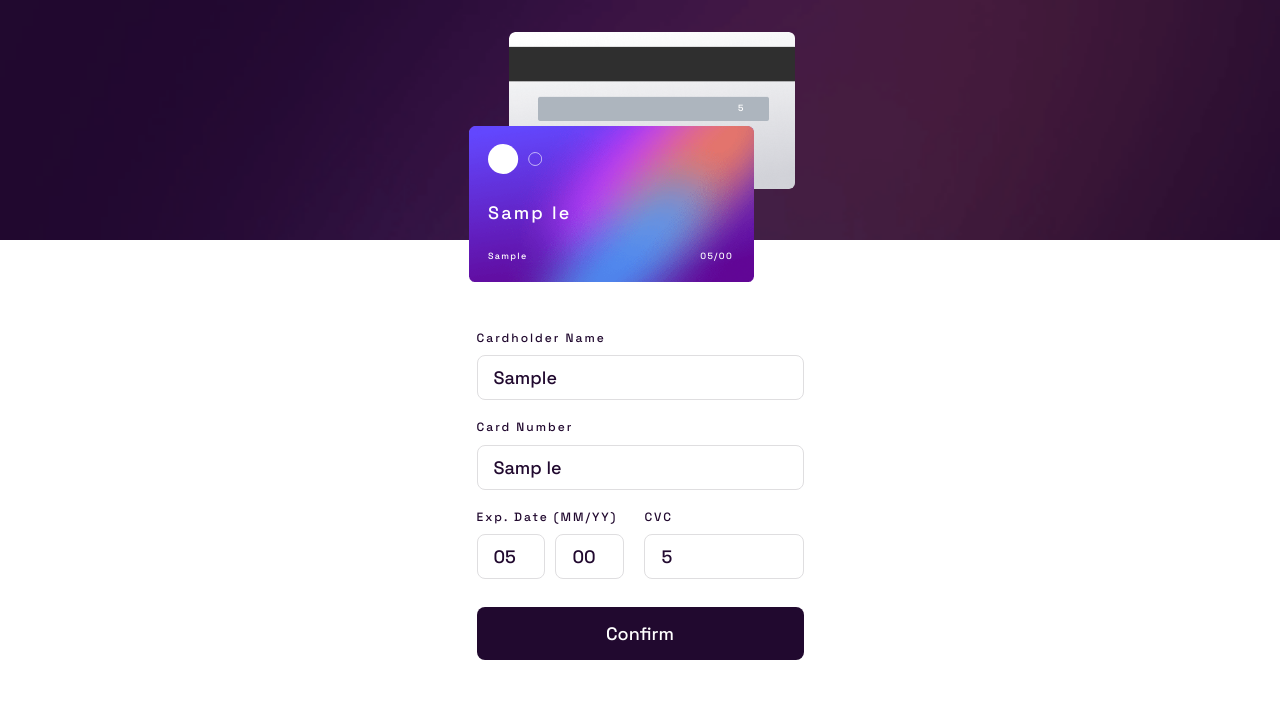
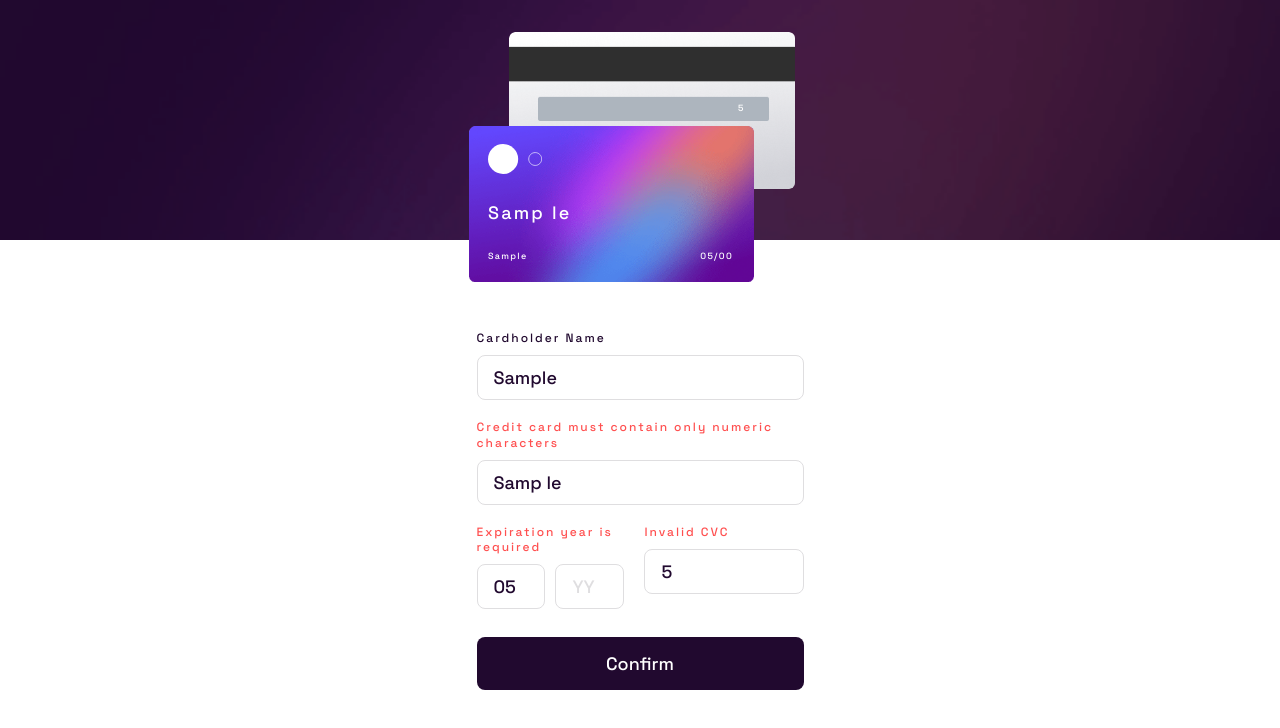
Before and after one commit to TemuriTsutskiridze/Interactive-Card-Details, a React (Vite) app: page / in a window 1280 px wide. Both pictures are taken after typing "Sample", "Sample", "5", "Sample", "5" into the empty fields and a click on the button "Confirm". Shown: the top 728 px of the page. Built offline with nearby package versions, Linux system fonts and the light colour scheme.

Commit message:
add input validations and error handling

```diff
--- a/src/App.tsx
+++ b/src/App.tsx
@@ -13,8 +13,6 @@ function App() {
   const [expYear, setExpYear] = useState<string>("");
   const [CVC, setCVC] = useState<string>("");
 
-  console.log(expYear);
-
   return (
     <>
       <GlobalStyles />
@@ -27,7 +25,6 @@ function App() {
       />
       {form ? (
         <Form
-          form={form}
           setForm={setForm}
           setCardName={setCardName}
           setCardNumber={setCardNumber}
@@ -36,7 +33,7 @@ function App() {
           setCVC={setCVC}
         />
       ) : (
-        <ThankYou form={form} setForm={setForm} />
+        <ThankYou setForm={setForm} />
       )}
     </>
   );
--- a/src/components/Form.tsx
+++ b/src/components/Form.tsx
@@ -4,7 +4,6 @@ import * as Yup from "yup";
 import { useEffect } from "react";
 
 interface IFormProps {
-  form: boolean;
   setForm: React.Dispatch<React.SetStateAction<boolean>>;
   setCardName: React.Dispatch<React.SetStateAction<string>>;
   setCardNumber: React.Dispatch<React.SetStateAction<string>>;
@@ -15,7 +14,6 @@ interface IFormProps {
 
 export default function Form(props: IFormProps) {
   const {
-    form,
     setForm,
     setCardName,
     setCardNumber,
@@ -23,7 +21,7 @@ export default function Form(props: IFormProps) {
     setExpYear,
     setCVC,
   } = props;
-  const formik: any = useFormik({
+  const formik = useFormik({
     // Formik Logics
 
     initialValues: {
@@ -40,26 +38,53 @@ export default function Form(props: IFormProps) {
       name: Yup.string()
         .max(30, "Name must be 30 characters or less.")
         .required("Name is required"),
+
       cardNumber: Yup.string()
-        .max(19, "Card number must be 16 characters")
+        .transform((originalValue) => {
+          if (typeof originalValue === "string") {
+            return originalValue.replace(/\s/g, "");
+          }
+          return originalValue;
+        })
+        .test(
+          "numeric",
+          `Credit card must contain only numeric characters`,
+          (value) => {
+            return /^\d+$/.test(String(value));
+          }
+        )
+        .test("length", "Card number must be 16 characters", (value) => {
+          return String(value).length === 16;
+        })
         .required("Card number is required"),
-      expDateMonth: Yup.string()
-        .max(2, "Expiration Date(month) must be ")
-        .required("Card number is required"),
+
+      expDateMonth: Yup.number()
+        .min(1, "Exp month must be greater than or equal to 1")
+        .max(12, "Exp month must be less than or equal to 12")
+        .required("Expiration month is required"),
+
+      expDateYear: Yup.number()
+        .min(23, "Exp year must be greater than or equal to 23")
+        .max(99, "Exp year must be less than or equal to 99")
+        .required("Expiration year is required"),
+
+      CVC: Yup.string()
+        .required("CVC is required")
+        .test("no-zero", "CVC cannot contain 0", (value) => {
+          if (value) {
+            return !/[0]/.test(value);
+          }
+          return true;
+        })
+        .matches(/^[1-9]{3}$/, "Invalid CVC"),
     }),
 
     // Submit From
-    onSubmit: (values: any) => {
-      // Handle form submission here
-      console.log(values);
+    onSubmit: () => {
+      setForm(false);
     },
   });
-
-  // function handleSubmit(event: React.FormEvent) {
-  //   event?.preventDefault();
-  //   props.setForm(false);
-  // }
-
+  console.log(formik.values);
   useEffect(() => {
     setCardName(formik.values.name);
   }, [formik.values.name, setCardName]);
@@ -83,17 +108,28 @@ export default function Form(props: IFormProps) {
   return (
     <FormContainer onSubmit={formik.handleSubmit}>
       <InputContainer width="100%">
-        <InputContainerName htmlFor="name">Cardholder Name</InputContainerName>
+        <InputContainerName htmlFor="name">
+          {formik.touched.name && formik.errors.name ? (
+            <ErrorMessage>{formik.errors.name}</ErrorMessage>
+          ) : (
+            "Cardholder Name"
+          )}
+        </InputContainerName>
         <Input
           placeholder="e.g. Jane Appleseed"
           name="name"
           value={formik.values.name}
           onChange={formik.handleChange}
+          onBlur={formik.handleBlur}
         ></Input>
       </InputContainer>
       <InputContainer width="100%">
         <InputContainerName htmlFor="cardNumber">
-          Card Number
+          {formik.touched.cardNumber && formik.errors.cardNumber ? (
+            <ErrorMessage>{formik.errors.cardNumber}</ErrorMessage>
+          ) : (
+            "Card Number"
+          )}
         </InputContainerName>
         <Input
           placeholder="e.g. 1234 5678 9123 0000"
@@ -108,16 +144,25 @@ export default function Form(props: IFormProps) {
             formik.setFieldValue("cardNumber", formattedValue);
           }}
           maxLength={19}
+          onBlur={formik.handleBlur}
         ></Input>
       </InputContainer>
 
       <EXP_CVC_Input_Container>
         <InputContainer width="46.5%">
-          <InputContainerName htmlFor="expDateMonth expDateYear">
-            Exp. Date (MM/YY)
+          <InputContainerName htmlFor="expDate">
+            {(formik.touched.expDateMonth || formik.touched.expDateYear) &&
+            (formik.errors.expDateMonth || formik.errors.expDateYear) ? (
+              <ErrorMessage>
+                {formik.errors.expDateMonth || formik.errors.expDateYear}
+              </ErrorMessage>
+            ) : (
+              "Exp. Date (MM/YY)"
+            )}
           </InputContainerName>
           <MonthYearContainer>
             <Input
+              id="expDate"
               placeholder="MM"
               name="expDateMonth"
               type="number"
@@ -133,9 +178,11 @@ export default function Form(props: IFormProps) {
                 const changedValue = value.padStart(2, "0");
                 setExpMonth(changedValue);
                 formik.setFieldValue("expDateMonth", changedValue);
+                formik.handleBlur(e);
               }}
             ></Input>
             <Input
+              id="expDate"
               placeholder="YY"
               name="expDateYear"
               maxLength={2}
@@ -146,18 +193,19 @@ export default function Form(props: IFormProps) {
                   formik.handleChange(e);
                 }
               }}
-              onBlur={(e: React.ChangeEvent<HTMLInputElement>) => {
-                const { value } = e.target;
-                const changedValue = value.padStart(2, "0");
-                setExpYear(changedValue);
-                formik.setFieldValue("expDateYear", changedValue);
-              }}
+              onBlur={formik.handleBlur}
             ></Input>
           </MonthYearContainer>
         </InputContainer>
 
         <InputContainer width="50%">
-          <InputContainerName htmlFor="CVC">CVC</InputContainerName>
+          <InputContainerName htmlFor="CVC">
+            {formik.touched.CVC && formik.errors.CVC ? (
+              <ErrorMessage>{formik.errors.CVC}</ErrorMessage>
+            ) : (
+              "CVC"
+            )}
+          </InputContainerName>
           <Input
             placeholder="e.g. 123"
             type="number"
@@ -169,6 +217,7 @@ export default function Form(props: IFormProps) {
                 formik.handleChange(e);
               }
             }}
+            onBlur={formik.handleBlur}
           ></Input>
         </InputContainer>
       </EXP_CVC_Input_Container>
@@ -209,6 +258,13 @@ const InputContainerName = styled.label`
   line-height: 1.275em;
   letter-spacing: 2px;
   color: #21092f;
+`;
+
+const ErrorMessage = styled.p`
+  font-size: 1.2rem;
+  line-height: 1.275em;
+  letter-spacing: 2px;
+  color: #ff5050;
 `;
 
 const Input = styled.input`
--- a/src/components/ThankYou.tsx
+++ b/src/components/ThankYou.tsx
@@ -5,7 +5,6 @@ import IconComplete from "../assets/icons/icon-complete.svg";
 import { Button } from "./Form";
 
 interface IFormProps {
-  form: boolean;
   setForm: React.Dispatch<React.SetStateAction<boolean>>;
 }
 
```
